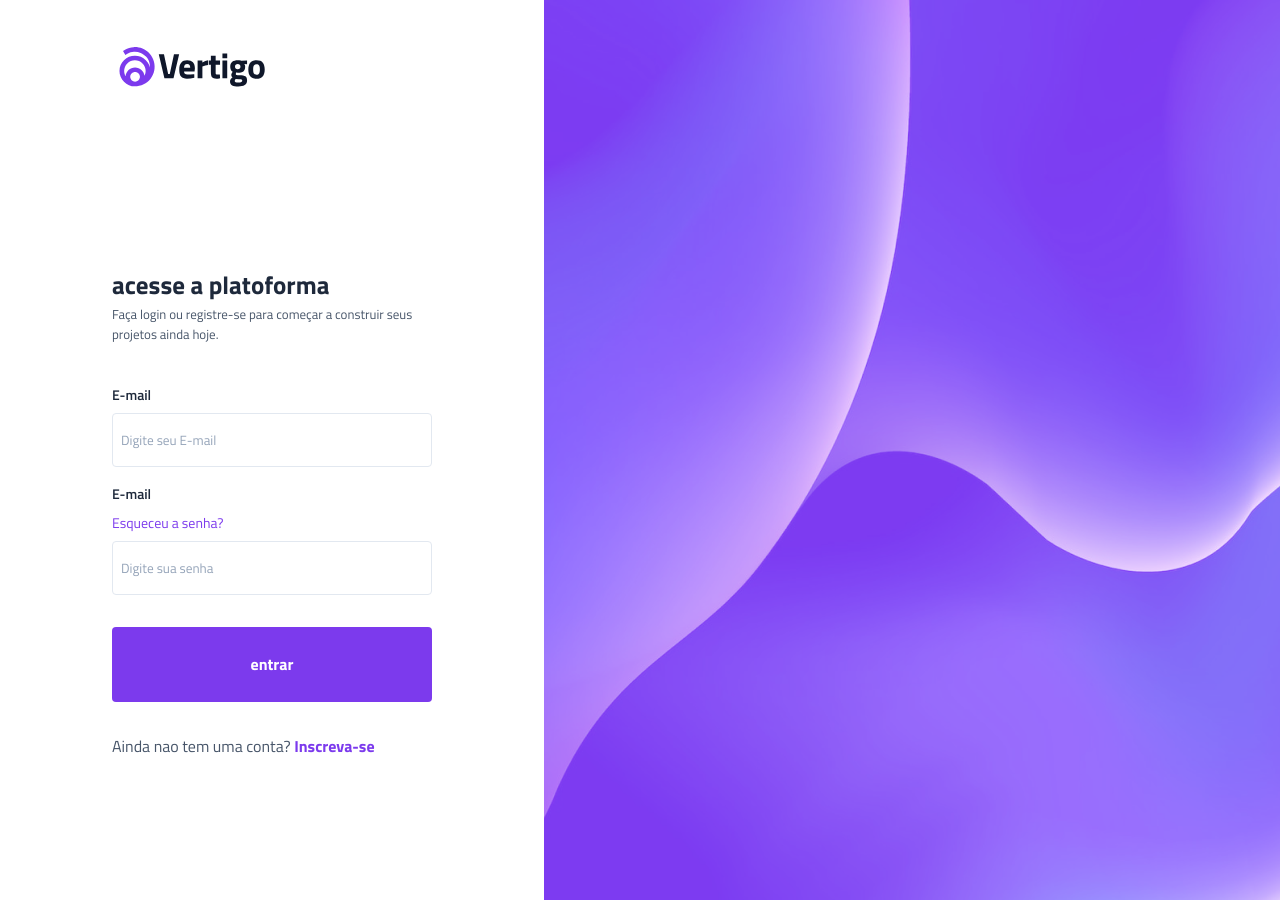
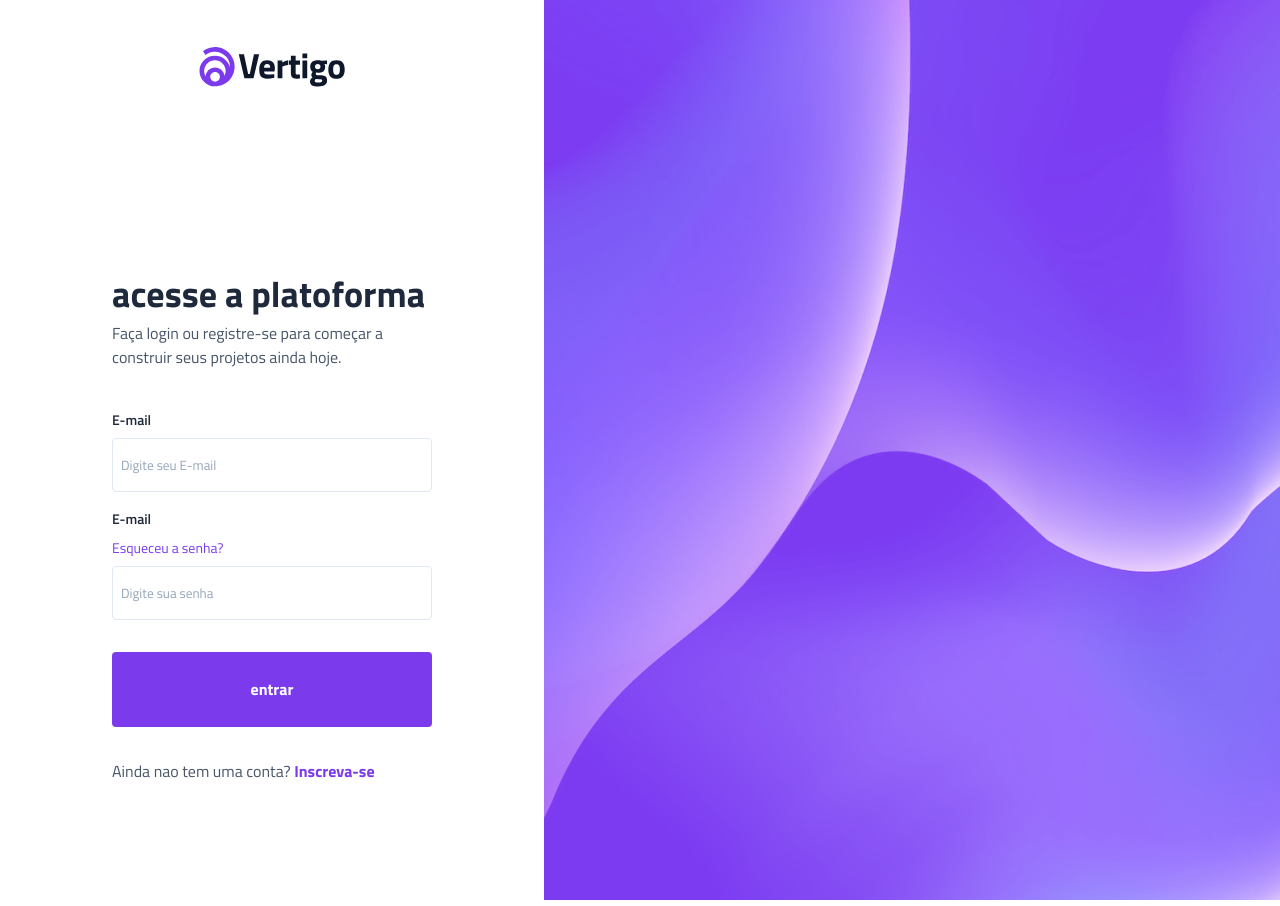
Before and after one commit to ospp17/projeto_vertigo, a plain HTML site: page index.html in a window 1280 px wide. Drawn offline with Linux system fonts and the light colour scheme.

Commit message:
termino das alteraçoes do counteudo

```diff
--- a/style.css
+++ b/style.css
@@ -11,6 +11,7 @@
     --gray-400: #94a3b8;
     --gray-200: #e2e8f0;
     --purple: #7c3aed;
+    --light-puerple:#9F67FF;
     --white: #fff;
 }
 
@@ -107,7 +108,10 @@ main {
     font-weight: 700;
     color: var(--white);
 }
-
+.login button:hover {
+    background: var(--light-puerple);
+    transition: 0.3s;
+}
 .login>p {
     color: var(--gray-600);
 }
@@ -132,7 +136,7 @@ main {
         padding: 2.5rem 7rem 7rem ;
 
         height: fit-content;
-
+        max-width: 24rem;
     }
 
     header img {
@@ -147,10 +151,19 @@ main {
 
     .conteudo {
         width: 100%;
+        display: flex;
+        flex-direction: column;
+        align-items: center;
     }
 
     .bg-desktop {
         display: block;
         width: 100%;
     }
+    .descricao h1 {
+        font-size: 2.25rem;
+    }
+    .descricao p {
+        font-size: 1rem;
+    }
 }
```
